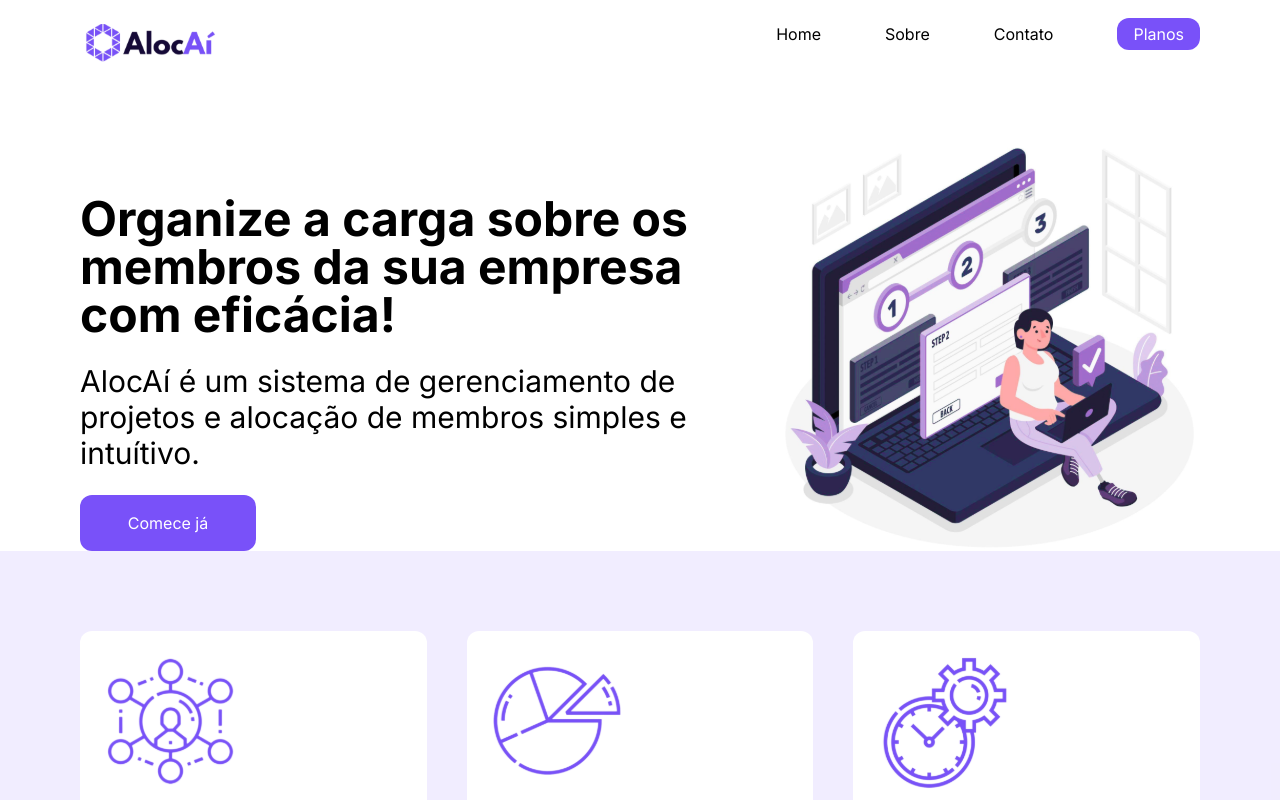
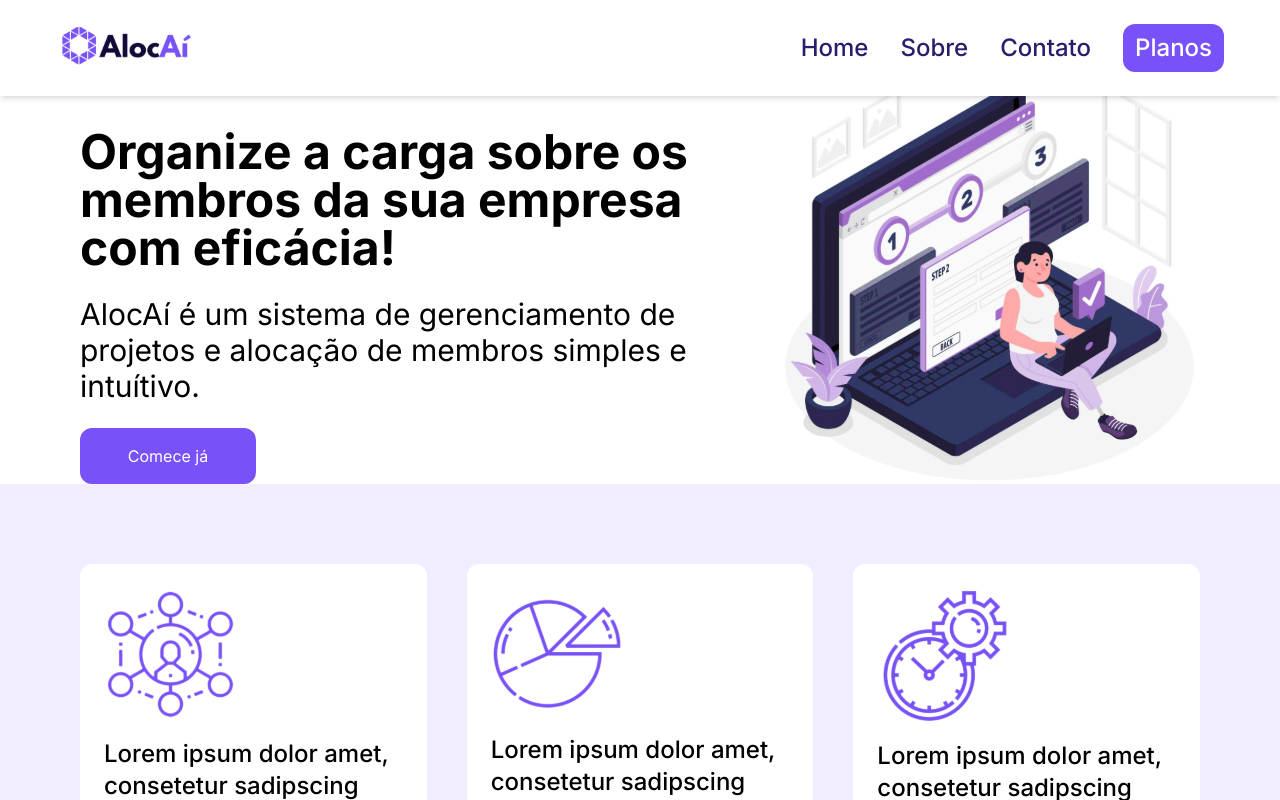
Before and after one commit to samuelfrs/Aloca--pessoal, a Next.js app: page / in a window 1280 px wide. Shown: the top 800 px of the page. Built offline with nearby package versions, Linux system fonts and the light colour scheme.

Commit message:
feat: Navbar feita, e responsiva.

```diff
--- a/src/app/page.tsx
+++ b/src/app/page.tsx
@@ -1,4 +1,4 @@
-import Navbar from "@/components/Navbar"
+import Navbar from "@/components/Navbar/Navbar"
 import Hero from "@/components/Hero"
 import About from "@/components/About"
 
--- a/src/components/Navbar.tsx
+++ /dev/null
@@ -1,29 +0,0 @@
-import React from 'react';
-
-function Navbar() {
-  return (
-    <main className='flex justify-between items-center'>
-
-      <div className='pl-20 pt-6'>
-        <img src="logo.svg" alt="Logo Alocaí" />
-      </div>
-
-      <div className='flex gap-16 pr-20'>
-        <button>
-          <a href="#home">Home</a>
-        </button>
-        <button>
-          <a href="#sobre">Sobre</a>
-        </button>
-        <button>
-          <a href="#contato">Contato</a>
-        </button>
-        <button className='bg-[#7951F9] rounded-xl px-4 py-1 text-white'>
-          <a href="#planos">Planos</a>
-        </button>
-      </div>
-    </main>
-  );
-}
-
-export default Navbar;
--- /dev/null
+++ b/src/components/Navbar/Navbar.tsx
@@ -0,0 +1,46 @@
+"use client";
+import React, { useState } from 'react';
+import { AiOutlineMenu, AiOutlineClose } from "react-icons/ai"
+
+function Navbar() {
+  const links = [
+    { name: "Home", link: "/" },
+    { name: "Sobre", link: "/" },
+    { name: "Contato", link: "/" },
+  ]
+
+  const [open, setOpen] = useState(false)
+
+  const toggleMenu = () => {
+    setOpen(!open);
+  }
+
+  return (
+    <div className='shadow-md w-full fixed bg-white'>
+      <div className='md:flex items-center justify-between py-6 px-6 md:px-14'>
+        <div>
+          <img src="logo.svg" alt="Imagem Logo Alocaí" />
+        </div>
+        <div onClick={toggleMenu} className='text-3xl absolute right-8 top-6 cursor-pointer md:hidden'>
+          {open ? <AiOutlineClose /> : <AiOutlineMenu />}
+        </div>
+        <ul className={`md:flex md:items-center md:pb-0 pb-12 absolute md:static bg-white md:z-auto z-${open ? "50" : "-1"} left-0 w-full md:w-auto md:pl-0 pl-9 transition-all duration-500 ease-in ${open ? "top-20 opacity-100": "top-[-490px]"} md:opacity-100 opacity-0`}>
+          {
+            links.map((link, index) => (
+              <li key={index} className='md:ml-8 font-medium text-2xl md:my-0 my-7'>
+                <a href={link.link} className='text-[#291E6D] hover:text-[#7951F9] duration-500'>{link.name}</a>
+              </li>
+            ))
+          }
+          <li className='md:ml-8 font-medium text-2xl bg-[#7951F9] rounded-xl py-2 px-3 w-fit'>
+            <a href="/" className='text-white hover:text-[#291E6D] duration-500'>
+              Planos
+            </a>
+          </li>
+        </ul>
+      </div>
+    </div>
+  );
+}
+
+export default Navbar;
```
Also changed, not shown: package.json (+5 -4 lines), 1 other file (tests, documents, lock files or other folders).
